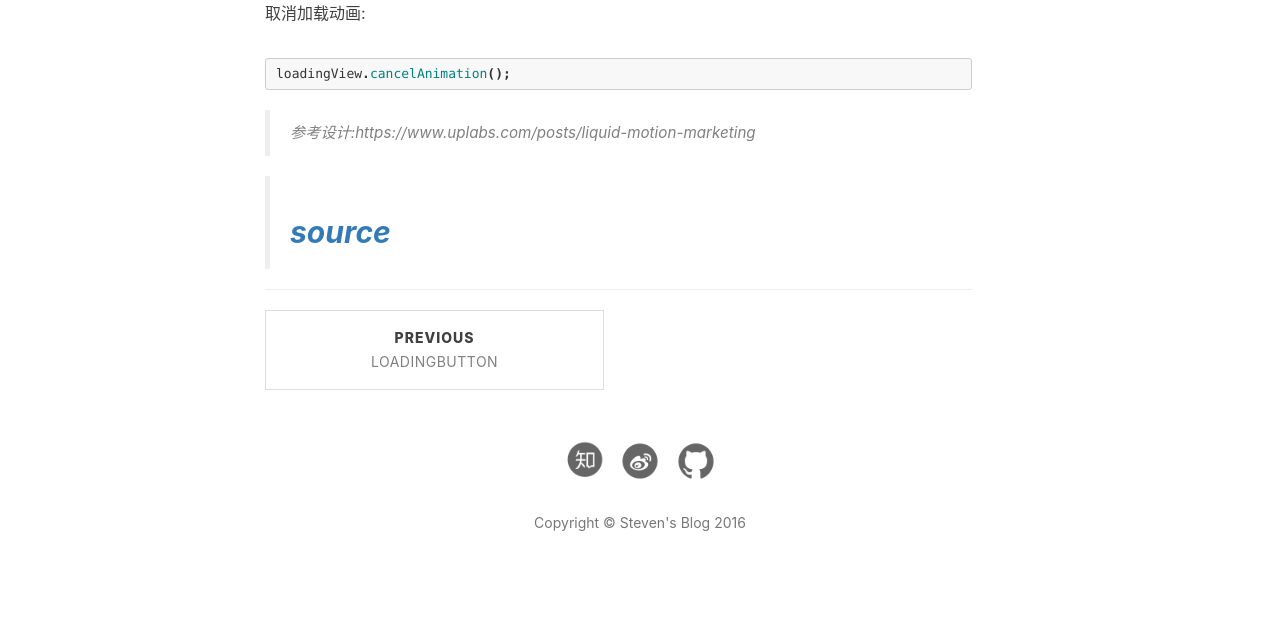
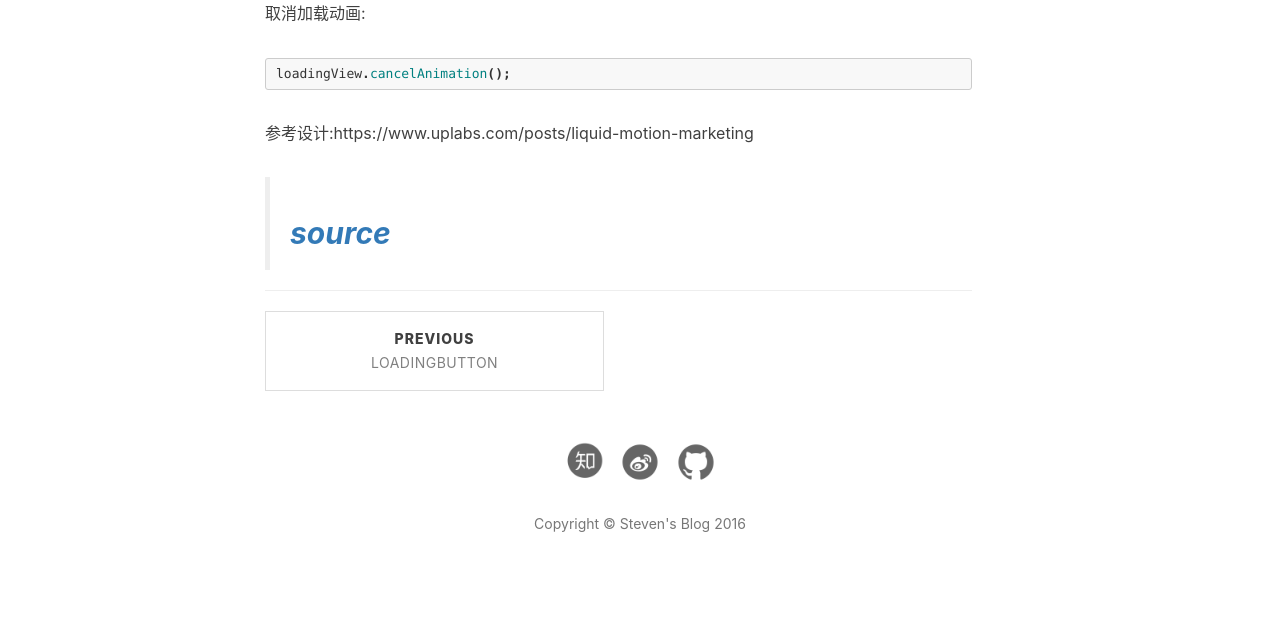
Before and after one commit to StevenDXC/Blog, a Jekyll site: the page built from _posts/2016-09-14-LoadingView.md, in a window 1280 px wide. Shown: the part 1388-2009 px from the top of the page. Built offline with Jekyll 4.4.1, drawn with Linux system fonts in a browser that asks for light colours; nearby versions of some CDN libraries; Markdown is read by kramdown in place of the engine named in the settings; comment, search, counter and statistics services are not loaded.

````diff
--- a/_posts/2016-09-14-LoadingView.md
+++ b/_posts/2016-09-14-LoadingView.md
@@ -48,7 +48,8 @@ loadingView.cancelAnimation();
 ```
 
 
->参考设计:https://www.uplabs.com/posts/liquid-motion-marketing
+
+参考设计:https://www.uplabs.com/posts/liquid-motion-marketing
 
 
 
````
